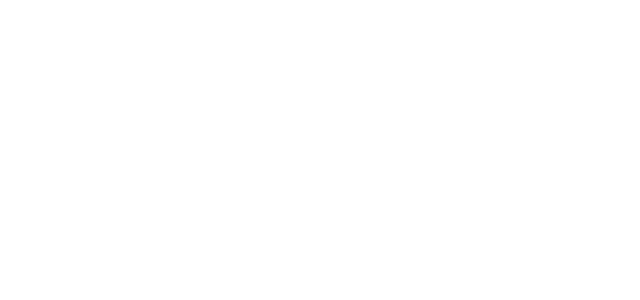
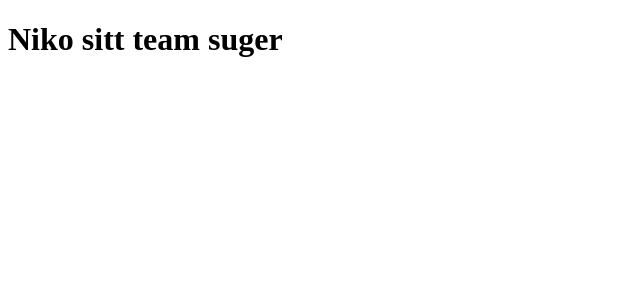
Before and after one commit to TrygveKontoret/group-project, a React (Create React App) app: page / in a window 1280 px wide. Shown: the top 300 px of the page, without its empty margins (0-640 px from the left). Built offline with nearby package versions, Linux system fonts and the light colour scheme.

Commit message:
added dependencies

```diff
--- a/src/App.js
+++ b/src/App.js
@@ -1,9 +1,9 @@
 function App() {
   return (
     <div className="App">
-
+      <h1>Niko sitt team suger</h1>
     </div>
   );
-}
+};
 
 export default App;
```
Also changed, not shown: package.json (+6 -1 lines), 1 other file (tests, documents, lock files or other folders).
